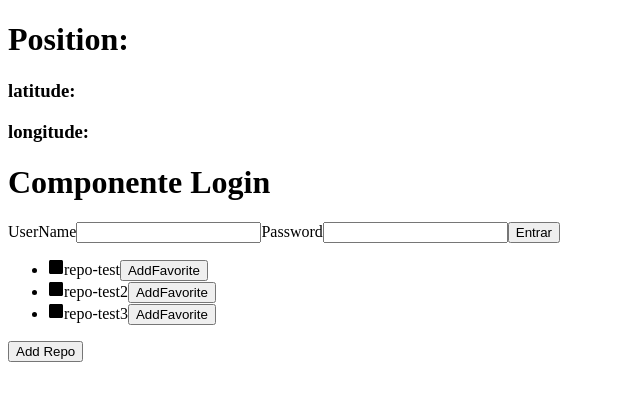
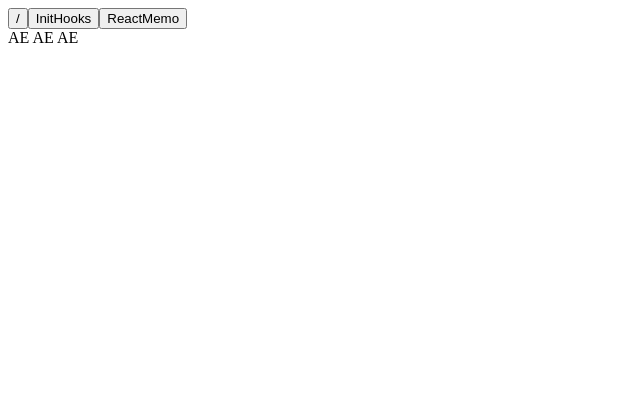
Before and after one commit to MarcoBuarque/redux-e-hooks, a React (Create React App) app in the folder githooks/: page / in a window 1280 px wide. Shown: the top 400 px of the page, without its empty margins (0-640 px from the left). Built offline with nearby package versions, Linux system fonts and the light colour scheme; no server answers.

Commit message:
add react-router-dom

```diff
--- a/githooks/package.json
+++ b/githooks/package.json
@@ -9,6 +9,7 @@
     "react": "^16.13.1",
     "react-dom": "^16.13.1",
     "react-icons": "^3.9.0",
+    "react-router-dom": "^5.1.2",
     "react-scripts": "3.4.1"
   },
   "scripts": {
--- a/githooks/src/App.js
+++ b/githooks/src/App.js
@@ -1,118 +1,11 @@
-import React, { useState, useEffect, useCallback } from 'react';
-import { FaCheckSquare, FaSquare } from 'react-icons/fa'
+import React from 'react';
 
-// useState = valor default do state
-// segundo parametro do array = this.setState
-// useEffect = monitora o ciclo de vida dos componentes e faz a determinada ação de acordo com alterações que esses componentes sofrem
-// a função anonima no retorno do useEffect equivale ao componentWillUnmount
+import Routes from './routes';
+
 function App() {
 
-  const URI = 'https://api.github.com/users/diego3g/repos'
-
-  const [repos, setRepos] = useState([
-    {id: 1, name: 'repo-test'},
-    {id: 2, name: 'repo-test2'},
-    {id: 3, name: 'repo-test3'},
-  ])  ;
-
-  const [location, setLocation] = useState({})
-
-  const initialData = { name: '', password: ''}
-
-  const [formData, setFormData] = useState(initialData)
-
-  useEffect( () => {
-    const numFav = repos.filter(item => item.favorite === true)
-
-    document.title = `Favorites: ${numFav.length}`
-  }, [repos])
-
-  useEffect( () => {
-    const watchId = navigator.geolocation.watchPosition(handlePosition)
-
-    return () => navigator.geolocation.clearWatch(watchId)
-  }, [])
-
-  useEffect(() => {
-    fetchData();
-  }, []);
-
-  function handleRepositorie() {
-    setRepos([...repos, {id: Math.random(), name: `repo-${Math.random()}`}])
-  };
-
-  function handlePosition(data) {
-    const { coords:{latitude, longitude} } = data
-    console.log('aaaa', latitude, longitude, data)
-    setLocation({ latitude, longitude })
-  }
-
-  const fetchData = useCallback(async () => {
-    const response = await fetch(URI);
-    const data = await response.json();
-
-    setRepos(data);
-  }, [URI])
-
-  function handleFavorite(id, check) {
-    const newRepos = repos.map(repositorie => repositorie.id === id ? {...repositorie, favorite: check} : {...repositorie});
-
-    setRepos(newRepos);
-  }
-
-  const handleChange = event => {
-    const { id, value } = event.target
-    console.log('event::', id, value)
-    setFormData({ ...formData, [id]: value })
-  }
-
-  const handleSubmit = event => {
-    event.preventDefault();
-    // ... post login user
-    console.log('formData', formData);
-  }
-
   return (
-    <view style={{ flex: 1, flexDirection:'row' }}>
-      <view style={{ flex:0.5 }}>
-        <h1>Position:</h1>
-        <h3>latitude:{location.latitude}</h3>
-        <h3>longitude:{location.longitude}</h3>
-
-        <form onSubmit={handleSubmit}>
-          <h1>Componente Login</h1>
-
-          <label>UserName</label>
-          <input type='text' id='username' onChange={handleChange} value={formData.username} />
-
-          <label>Password</label>
-          <input type='password' id='password' onChange={handleChange} value={formData.password} />
-          <button type='submit'>Entrar</button>
-        </form>
-      </view>
-      <view style={{ flex:0.5 }}>
-        <ul>
-          {repos.map(item => (
-              <li key={item.id}>
-                {!!item.favorite ? (
-                  <FaCheckSquare></FaCheckSquare>
-                ) :
-                (
-                  <FaSquare></FaSquare>
-                ) }
-                {item.name}
-                {!item.favorite? (
-                  <button onClick={() => handleFavorite(item.id, true)}> AddFavorite </button>
-                ) :
-                (
-                  <button onClick={() => handleFavorite(item.id, false)}> RemoveFavorite </button>
-                )}
-              </li>
-              ))}
-        </ul>
-        <button onClick={handleRepositorie}> Add Repo </button>
-      </view>
-    </view>
+    <Routes />
   );
 }
 
--- /dev/null
+++ b/githooks/src/Components/LinkRoutes.js
@@ -0,0 +1,20 @@
+import React, { memo } from 'react'
+import { Link } from 'react-router-dom'
+
+import { routesArray } from './../Utils/routesUtils'
+
+function LinkRoutes() {
+    return (
+      <div>
+        {routesArray.map(route => {return (
+            <button key={route}>
+              <text>{route}</text>
+              <Link to={route}/>
+            </button>
+          )}
+        )}
+      </div>
+    )
+}
+
+export default memo(LinkRoutes)
--- /dev/null
+++ b/githooks/src/Pages/Index/Index.js
@@ -0,0 +1,18 @@
+import React from 'react'
+
+import LinkRoutes from './../../Components/LinkRoutes'
+
+export default function Index() {
+
+  function navigateTo(SceneName) {
+
+  }
+
+    return (
+      <div>
+        <LinkRoutes />
+        <text>AE AE AE</text>
+
+      </div>
+    )
+}
--- a/githooks/src/Pages/InitHooks.js
+++ b/githooks/src/Pages/InitHooks/InitHooks.js
@@ -115,5 +115,3 @@ export default function InitHooks() {
     </view>
   );
 }
-
-export default App;
--- a/githooks/src/Pages/ReactMemo.js
+++ b/githooks/src/Pages/ReactMemo/ReactMemo.js
@@ -1,6 +1,6 @@
 import React, { useState, useEffect } from 'react'
 
-import ItemPost from './ItemPost'
+import ItemPost from './../../Components/ItemPost'
 
 export default function ReactMemo() {
   const [postList, setPostList] = useState([])
--- /dev/null
+++ b/githooks/src/Utils/routesUtils.js
@@ -0,0 +1,2 @@
+// Criar um menu no mobile
+export const routesArray = ['/', 'InitHooks', 'ReactMemo']
--- a/githooks/src/routes.js
+++ b/githooks/src/routes.js
@@ -0,0 +1,20 @@
+import React from 'react'
+import { BrowserRouter, Route, Switch} from 'react-router-dom'
+
+import Index from './Pages/Index/Index'
+import InitHooks from './Pages/InitHooks/InitHooks'
+import ReactMemo from './Pages/ReactMemo/ReactMemo'
+
+
+
+export default function Routes() {
+    return (
+      <BrowserRouter>
+        <Switch>
+          <Route path='/' exact component={Index} />
+          <Route path='/InitHooks' component={InitHooks} />
+          <Route path='/ReactMemo' component={ReactMemo} />
+        </Switch>
+      </BrowserRouter>
+    )
+}
```
Also changed, not shown: githooks/src/Components/GoBack.js (added), 2 other files (tests, documents, lock files or other folders).
